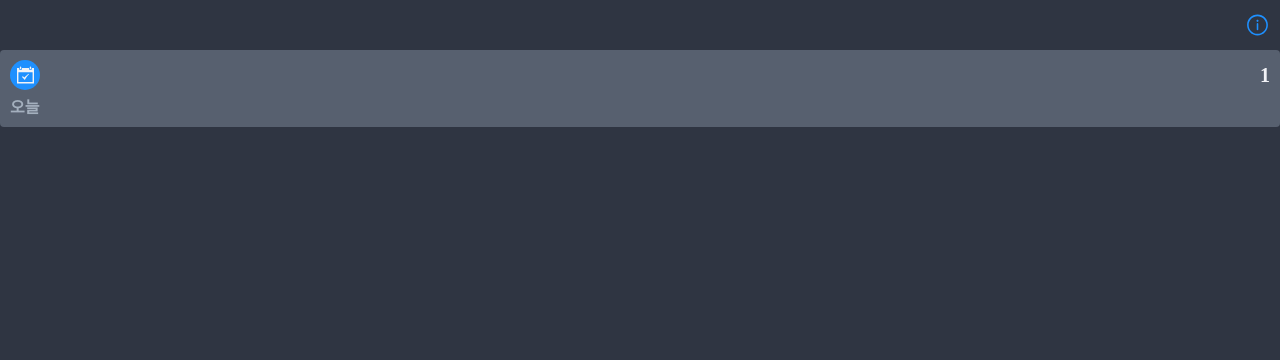
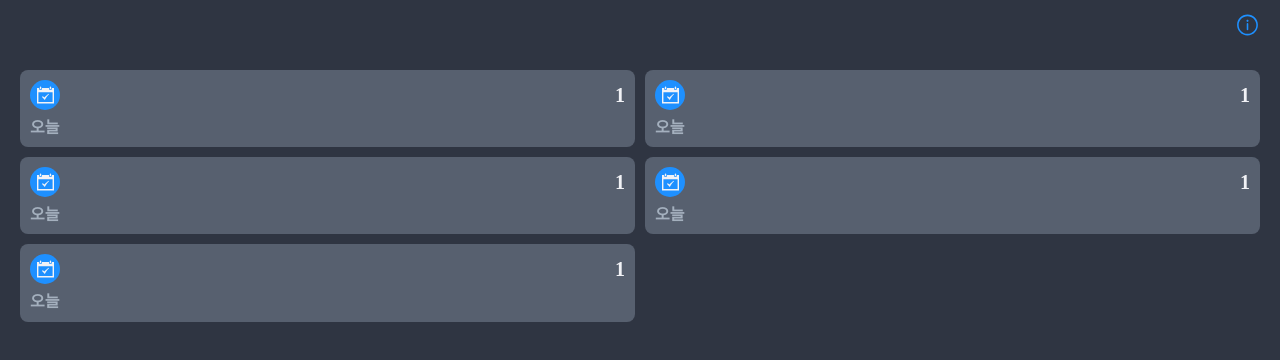
Before and after one commit to JayoonKoo/milialim, a React (Create React App) app: page / in a window 1280 px wide. Shown: the top 360 px of the page. Built offline with nearby package versions, Linux system fonts and the light colour scheme.

Commit message:
feat: categories section

```diff
--- a/src/components/components/Category/index.tsx
+++ b/src/components/components/Category/index.tsx
@@ -1,10 +1,15 @@
 import React from "react";
+import styled from "styled-components";
 import SVGBox from "../../atom/SVGBox";
 import { CategoryName, HStack, NumberBox, Wrapper } from "./styled";
 
-function Category() {
+export interface CategoryProps {
+  className?: string;
+}
+
+function Category({ className }: CategoryProps) {
   return (
-    <Wrapper>
+    <Wrapper className={className}>
       <HStack>
         <SVGBox name="calendar" />
         <NumberBox>
@@ -16,4 +21,4 @@ function Category() {
   );
 }
 
-export default Category;
+export default styled(Category)``;
--- a/src/components/components/Category/styled.tsx
+++ b/src/components/components/Category/styled.tsx
@@ -3,8 +3,13 @@ import rem from "../../../lib/Rem";
 
 export const Wrapper = styled.div`
   background-color: #57606f;
-  border-radius: ${rem(4)};
+  border-radius: ${rem(8)};
   padding: ${rem(10)};
+  transition: all 0.2s;
+
+  &:hover {
+    filter: brightness(1.2);
+  }
 `;
 
 export const HStack = styled.div`
--- a/src/components/components/Header/styled.tsx
+++ b/src/components/components/Header/styled.tsx
@@ -6,7 +6,7 @@ export const Wrapper = styled.header`
   height: ${rem(50)};
   display: flex;
   justify-content: space-between;
-  padding: 0 ${rem(10)};
+  padding: 0 ${rem(20)};
   position: relative;
 `;
 
--- a/src/components/components/Main/index.tsx
+++ b/src/components/components/Main/index.tsx
@@ -1,11 +1,15 @@
 import React from "react";
 import Category from "../Category";
-import { Wrapper } from "./styled";
+import { Categories, Wrapper } from "./styled";
 
 function Main() {
   return (
     <Wrapper>
-      <Category />
+      <Categories>
+        {Array.from({ length: 5 }).map((_, i) => (
+          <Category key={i} />
+        ))}
+      </Categories>
     </Wrapper>
   );
 }
--- a/src/components/components/Main/styled.tsx
+++ b/src/components/components/Main/styled.tsx
@@ -1,10 +1,27 @@
 import styled from "styled-components";
+import rem from "../../../lib/Rem";
+import Category from "../Category";
 
 export const Wrapper = styled.main`
   background-color: #2f3542;
   height: 100%;
 `;
 
-export const Categories = styled.section``;
+export const Categories = styled.section`
+  padding-top: ${rem(20)};
+  padding-left: ${rem(20)};
+  padding-right: ${rem(20)};
+  display: flex;
+  flex-wrap: wrap;
+  justify-content: space-between;
+
+  ${Category} {
+    flex-basis: calc(50% - 0.3125rem);
+    margin-bottom: ${rem(10)};
+  }
+
+  ${Category} + ${Category} {
+  }
+`;
 
 export const MyList = styled.section``;
```
